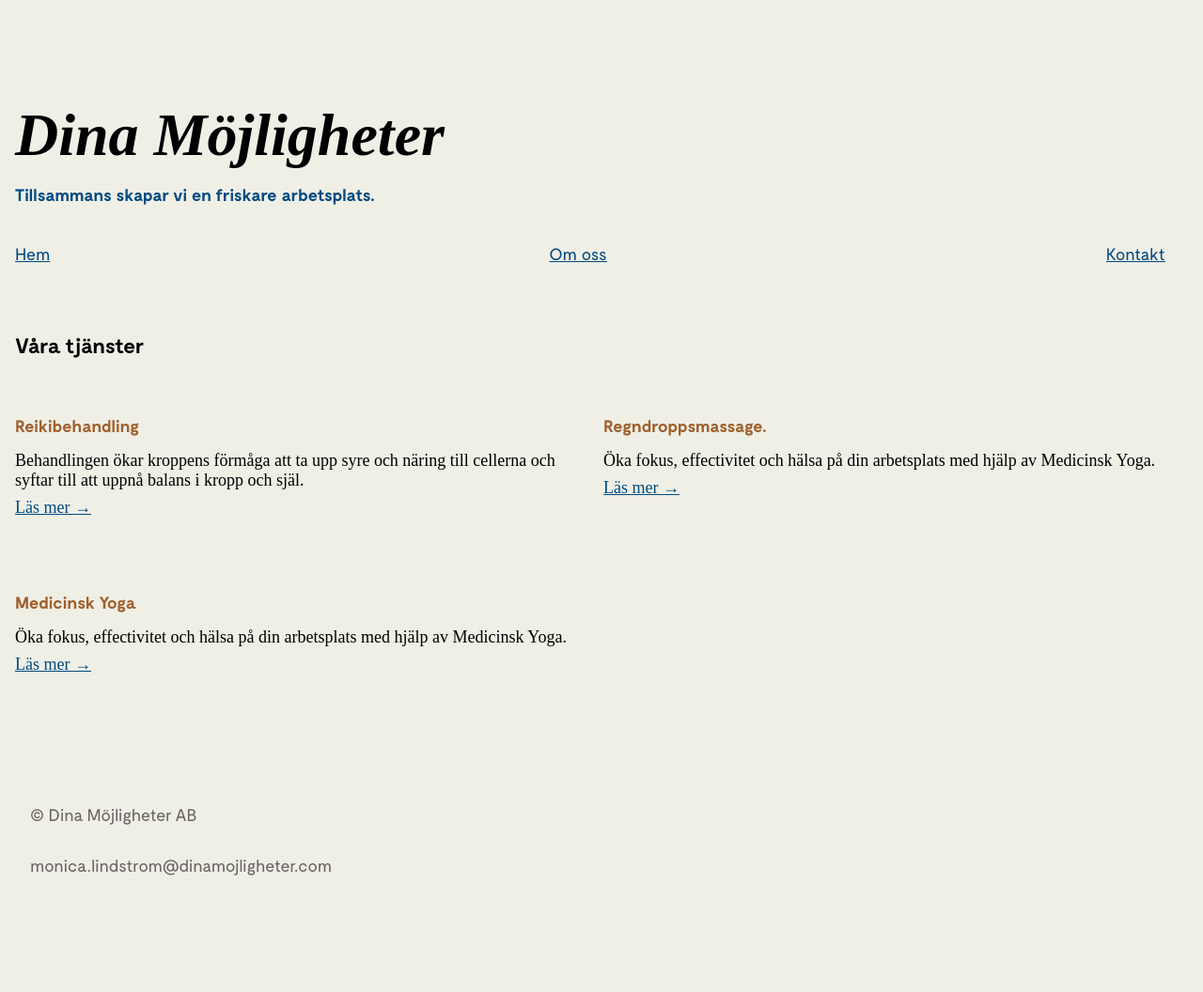
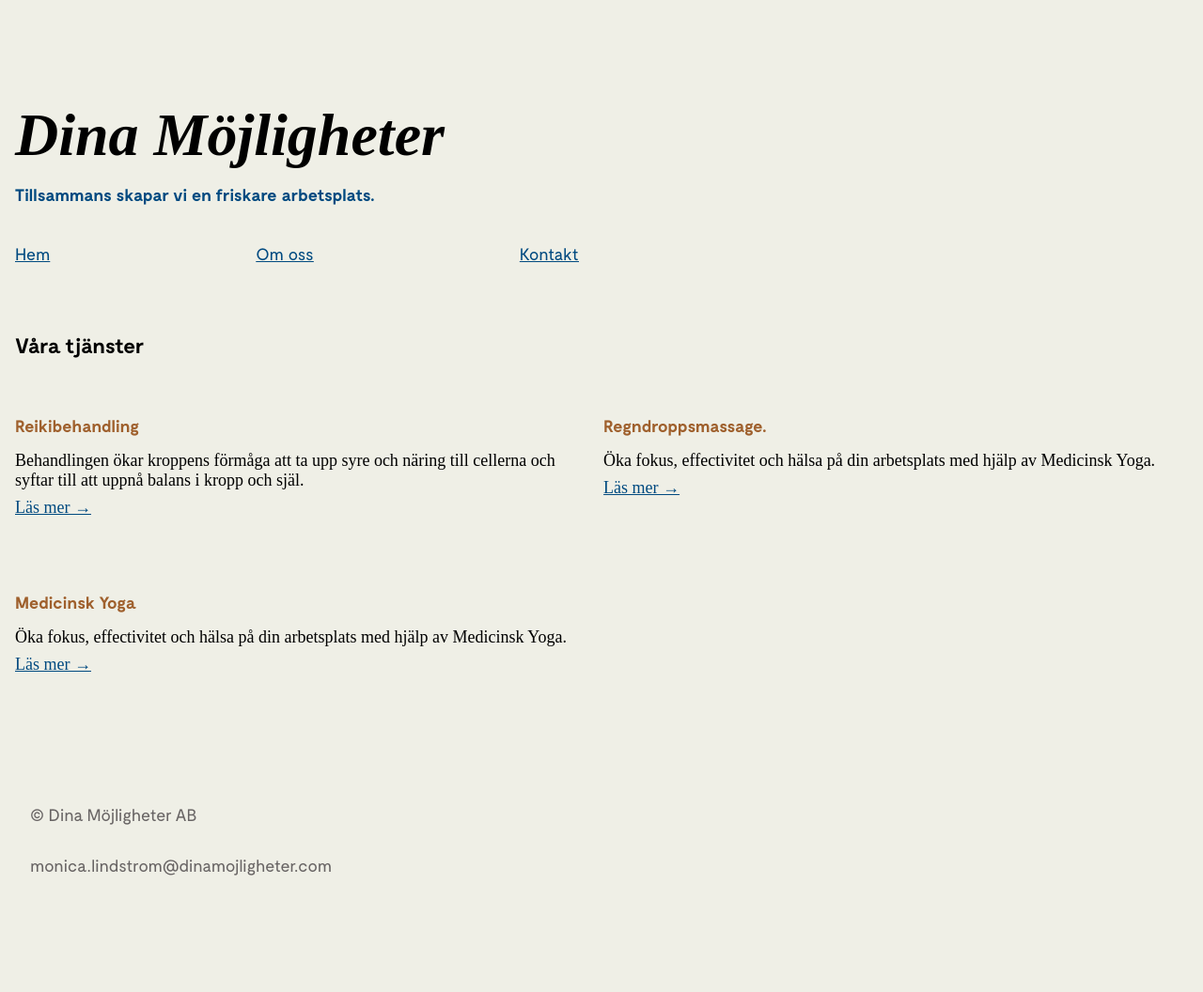
Before and after one commit to dinamojligheter/dinamojligheter.github.io, a Jekyll site: the page built from index.html, in a window 1280 px wide. Shown: the whole page at 94% size. Built offline with Jekyll 4.4.1, drawn with Linux system fonts in a browser that asks for light colours; comment, search, counter and statistics services are not loaded.

Commit message:
Update nav.scss

```diff
--- a/_sass/nav.scss
+++ b/_sass/nav.scss
@@ -1,4 +1,10 @@
 nav {
+
+  @media (min-width: $screen-m) {
+    width: 50%;
+    width: calc(50% - 0.75rem);
+  }
+
   ul {
     list-style: none;
     display: flex;
```
